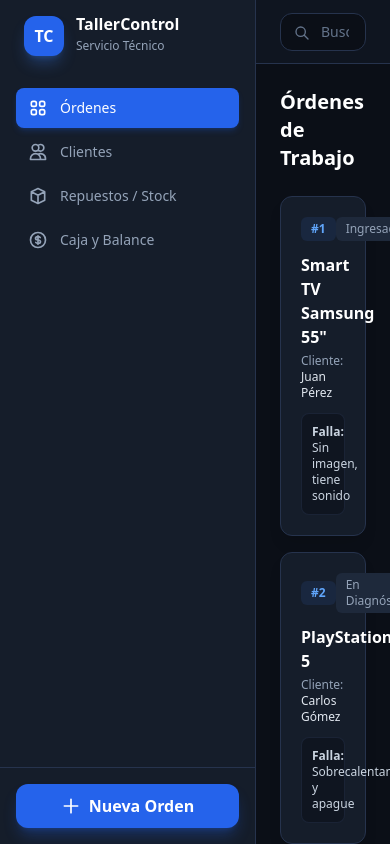
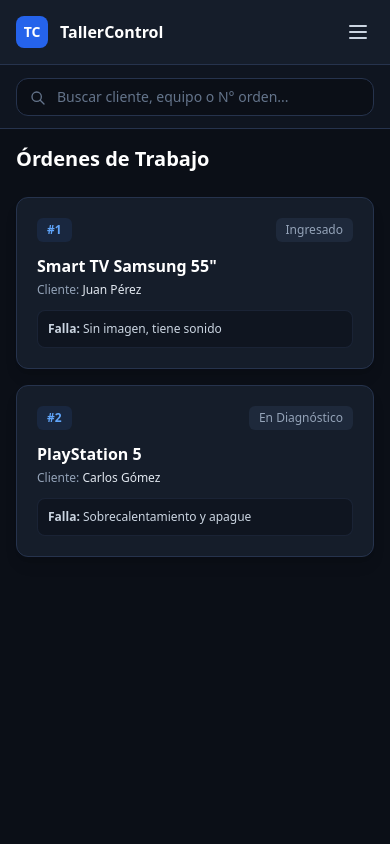
Before and after one commit to fbncastelli-bot/taller-control, a FastAPI app: page / in a window 390 px wide. Run offline with FastAPI, Linux system fonts and the light colour scheme; some libraries are stand-ins or nearby versions.

Commit message:
Add files via upload

```diff
--- a/templates/index.html
+++ b/templates/index.html
@@ -20,12 +20,23 @@
         }
     </script>
 </head>
-<body class="bg-darkbg text-slate-200 font-sans antialiased h-screen flex overflow-hidden">
+<body class="bg-darkbg text-slate-200 font-sans antialiased h-screen flex flex-col md:flex-row overflow-hidden">
+
+    <!-- Header Móvil / Botón Menú -->
+    <div class="md:hidden bg-cardbg border-b border-bordercolor p-4 flex items-center justify-between z-20">
+        <div class="flex items-center gap-3">
+            <div class="w-8 h-8 rounded-lg bg-blue-600 flex items-center justify-center font-bold text-white text-sm">TC</div>
+            <h1 class="font-bold text-white leading-none">TallerControl</h1>
+        </div>
+        <button onclick="toggleSidebar()" class="text-slate-300 focus:outline-none p-1">
+            <svg class="w-6 h-6" fill="none" stroke="currentColor" viewBox="0 0 24 24"><path stroke-linecap="round" stroke-linejoin="round" stroke-width="2" d="M4 6h16M4 12h16M4 18h16"/></svg>
+        </button>
+    </div>
 
     <!-- Sidebar / Menú Lateral -->
-    <aside class="w-64 bg-cardbg border-r border-bordercolor flex flex-col justify-between">
+    <aside id="sidebar" class="fixed md:static inset-y-0 left-0 w-64 bg-cardbg border-r border-bordercolor flex flex-col justify-between z-30 transform -translate-x-full md:translate-x-0 transition-transform duration-200 ease-in-out">
         <div class="p-4">
-            <div class="flex items-center gap-3 mb-8 px-2">
+            <div class="hidden md:flex items-center gap-3 mb-8 px-2">
                 <div class="w-10 h-10 rounded-xl bg-blue-600 flex items-center justify-center font-bold text-white shadow-lg shadow-blue-500/30">TC</div>
                 <div>
                     <h1 class="font-bold text-white leading-none">TallerControl</h1>
@@ -34,19 +45,19 @@
             </div>
 
             <nav class="space-y-1">
-                <a href="#" class="flex items-center gap-3 px-3 py-2.5 text-sm font-medium rounded-lg bg-blue-600 text-white shadow-md shadow-blue-600/20">
+                <a href="#" onclick="toggleSidebar()" class="flex items-center gap-3 px-3 py-2.5 text-sm font-medium rounded-lg bg-blue-600 text-white shadow-md shadow-blue-600/20">
                     <svg class="w-5 h-5" fill="none" stroke="currentColor" viewBox="0 0 24 24"><path stroke-linecap="round" stroke-linejoin="round" stroke-width="2" d="M4 6a2 2 0 012-2h2a2 2 0 012 2v2a2 2 0 01-2 2H6a2 2 0 01-2-2V6zM14 6a2 2 0 012-2h2a2 2 0 012 2v2a2 2 0 01-2 2h-2a2 2 0 01-2-2V6zM4 16a2 2 0 012-2h2a2 2 0 012 2v2a2 2 0 01-2 2H6a2 2 0 01-2-2v-2zM14 16a2 2 0 012-2h2a2 2 0 012 2v2a2 2 0 01-2 2h-2a2 2 0 01-2-2v-2z"/></svg>
                     Órdenes
                 </a>
-                <a href="#" class="flex items-center gap-3 px-3 py-2.5 text-sm font-medium rounded-lg text-slate-400 hover:bg-slate-800/50 hover:text-slate-200 transition">
+                <a href="#" onclick="toggleSidebar()" class="flex items-center gap-3 px-3 py-2.5 text-sm font-medium rounded-lg text-slate-400 hover:bg-slate-800/50 hover:text-slate-200 transition">
                     <svg class="w-5 h-5" fill="none" stroke="currentColor" viewBox="0 0 24 24"><path stroke-linecap="round" stroke-linejoin="round" stroke-width="2" d="M12 4.354a4 4 0 110 5.292M15 21H3v-1a6 6 0 0112 0v1zm0 0h6v-1a6 6 0 00-9-5.197M13 7a4 4 0 11-8 0 4 4 0 018 0z"/></svg>
                     Clientes
                 </a>
-                <a href="#" class="flex items-center gap-3 px-3 py-2.5 text-sm font-medium rounded-lg text-slate-400 hover:bg-slate-800/50 hover:text-slate-200 transition">
+                <a href="#" onclick="toggleSidebar()" class="flex items-center gap-3 px-3 py-2.5 text-sm font-medium rounded-lg text-slate-400 hover:bg-slate-800/50 hover:text-slate-200 transition">
                     <svg class="w-5 h-5" fill="none" stroke="currentColor" viewBox="0 0 24 24"><path stroke-linecap="round" stroke-linejoin="round" stroke-width="2" d="M20 7l-8-4-8 4m16 0l-8 4m8-4v10l-8 4m0-10L4 7m8 4v10M4 7v10l8 4"/></svg>
                     Repuestos / Stock
                 </a>
-                <a href="#" class="flex items-center gap-3 px-3 py-2.5 text-sm font-medium rounded-lg text-slate-400 hover:bg-slate-800/50 hover:text-slate-200 transition">
+                <a href="#" onclick="toggleSidebar()" class="flex items-center gap-3 px-3 py-2.5 text-sm font-medium rounded-lg text-slate-400 hover:bg-slate-800/50 hover:text-slate-200 transition">
                     <svg class="w-5 h-5" fill="none" stroke="currentColor" viewBox="0 0 24 24"><path stroke-linecap="round" stroke-linejoin="round" stroke-width="2" d="M12 8c-1.657 0-3 .895-3 2s1.343 2 3 2 3 .895 3 2-1.343 2-3 2m0-8c1.11 0 2.08.402 2.599 1M12 8V7m0 1v8m0 0v1m0-1c-1.11 0-2.08-.402-2.599-1M21 12a9 9 0 11-18 0 9 9 0 0118 0z"/></svg>
                     Caja y Balance
                 </a>
@@ -54,32 +65,34 @@
         </div>
 
         <div class="p-4 border-t border-bordercolor">
-            <button onclick="abrirModalNuevaOrden()" class="w-full bg-blue-600 hover:bg-blue-500 text-white font-semibold py-2.5 px-4 rounded-xl shadow-lg shadow-blue-600/30 flex items-center justify-center gap-2 transition">
+            <button onclick="abrirModalNuevaOrden(); toggleSidebar();" class="w-full bg-blue-600 hover:bg-blue-500 text-white font-semibold py-2.5 px-4 rounded-xl shadow-lg shadow-blue-600/30 flex items-center justify-center gap-2 transition">
                 <svg class="w-5 h-5" fill="none" stroke="currentColor" viewBox="0 0 24 24"><path stroke-linecap="round" stroke-linejoin="round" stroke-width="2" d="M12 4v16m8-8H4"/></svg>
                 Nueva Orden
             </button>
         </div>
     </aside>
 
+    <!-- Overlay para celular al abrir menú -->
+    <div id="overlay" onclick="toggleSidebar()" class="fixed inset-0 bg-black/50 hidden z-20 md:hidden"></div>
+
     <!-- Área Principal -->
     <main class="flex-1 flex flex-col overflow-hidden">
         <!-- Topbar / Buscador -->
-        <header class="h-16 bg-cardbg/50 border-b border-bordercolor px-6 flex items-center justify-between">
-            <div class="relative w-96">
+        <header class="h-16 bg-cardbg/50 border-b border-bordercolor px-4 md:px-6 flex items-center justify-between">
+            <div class="relative w-full md:w-96">
                 <input type="text" id="searchInput" onkeyup="filtrarOrdenes()" placeholder="Buscar cliente, equipo o N° orden..." class="w-full bg-darkbg border border-bordercolor rounded-xl py-2 pl-10 pr-4 text-sm text-slate-200 placeholder-slate-500 focus:outline-none focus:border-blue-500 transition">
                 <svg class="w-4 h-4 text-slate-500 absolute left-3.5 top-3" fill="none" stroke="currentColor" viewBox="0 0 24 24"><path stroke-linecap="round" stroke-linejoin="round" stroke-width="2" d="M21 21l-6-6m2-5a7 7 0 11-14 0 7 7 0 0114 0z"/></svg>
             </div>
         </header>
 
         <!-- Contenido principal -->
-        <div class="flex-1 overflow-y-auto p-6">
+        <div class="flex-1 overflow-y-auto p-4 md:p-6">
             <div class="flex items-center justify-between mb-6">
                 <h2 class="text-xl font-bold text-white">Órdenes de Trabajo</h2>
             </div>
 
             <!-- Listado de tarjetas -->
             <div id="ordersContainer" class="grid grid-cols-1 md:grid-cols-2 lg:grid-cols-3 gap-4">
-                <!-- Se cargan dinámicamente con app.js -->
             </div>
         </div>
     </main>
@@ -109,6 +122,14 @@
         </div>
     </div>
 
+    <script>
+        function toggleSidebar() {
+            const sidebar = document.getElementById('sidebar');
+            const overlay = document.getElementById('overlay');
+            sidebar.classList.toggle('-translate-x-full');
+            overlay.classList.toggle('hidden');
+        }
+    </script>
     <script src="/static/app.js"></script>
 </body>
 </html>
```
